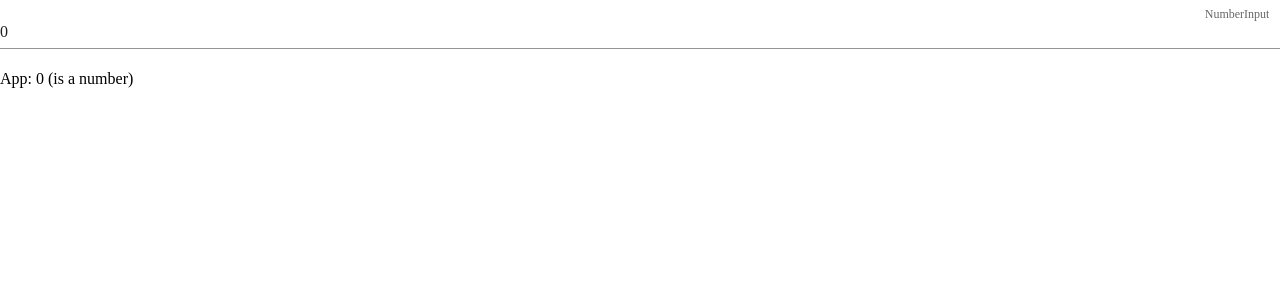
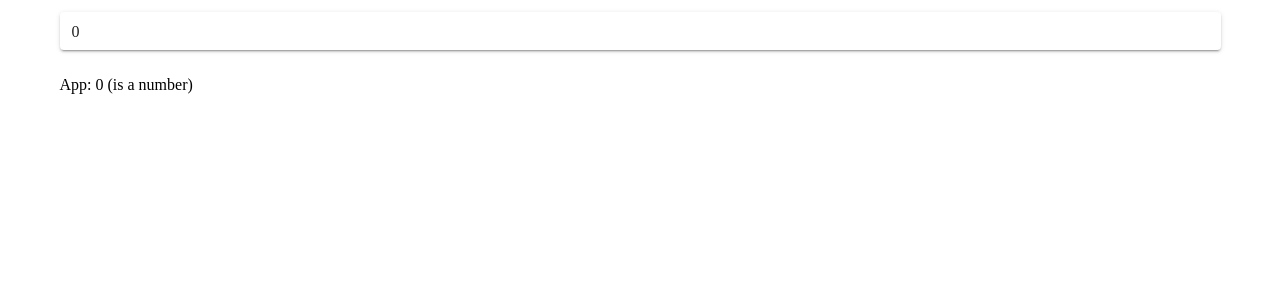
Before and after one commit to kieperb/vuetify-number-input, a Vue app: page / in a window 1280 px wide. Shown: the top 300 px of the page. Built offline with nearby package versions, Linux system fonts and the light colour scheme.

Commit message:
props added
more props

```diff
--- a/src/App.vue
+++ b/src/App.vue
@@ -1,9 +1,13 @@
 <template>
   <div id="app">
-    <NumberInput label="NumberInput" :numberValue="bla" v-on:emitnumber="bla=$event"/>
-    App: {{bla}} (is a {{typeof bla}})
+    <v-form>
+      <v-container>
+        <NumberInput solo  dense placeholder="0" hint="if empty value is 0" label="NumberInput" :numberValue="bla" v-on:emitnumber="bla=$event"/>
+        App: {{bla}} (is a {{typeof bla}})
+       </v-container>
+    </v-form>
   </div>
-</template>
+ </template>
 
 <script>
 import NumberInput from "./components/NumberInput";
--- a/src/components/NumberInput.vue
+++ b/src/components/NumberInput.vue
@@ -4,8 +4,10 @@
     v-model="value"
     :dissabled="dissabled"
     :input="$emit('emitnumber', value)"
-
-
+    :hint="hint"
+    :placeholder="placeholder"
+    :solo="solo"
+    :dense="dense"
   ></v-text-field>
 </template>
 
@@ -26,6 +28,10 @@ export default {
     }
   },
   props: {
+    dense: Boolean,
+    solo: Boolean,
+    placeholder: String,
+    hint: String,
     dissabled: Boolean,
     label: String,
     numberValue: Number
```
